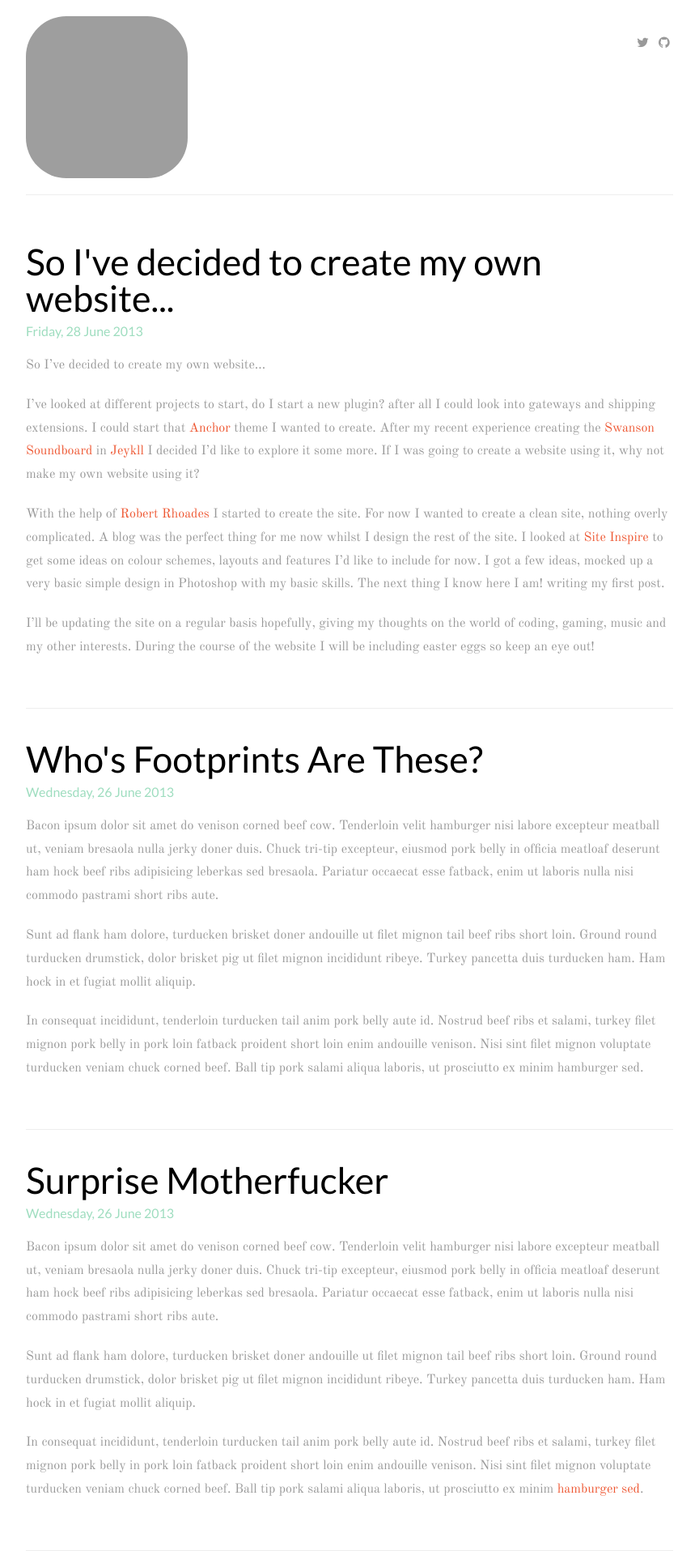
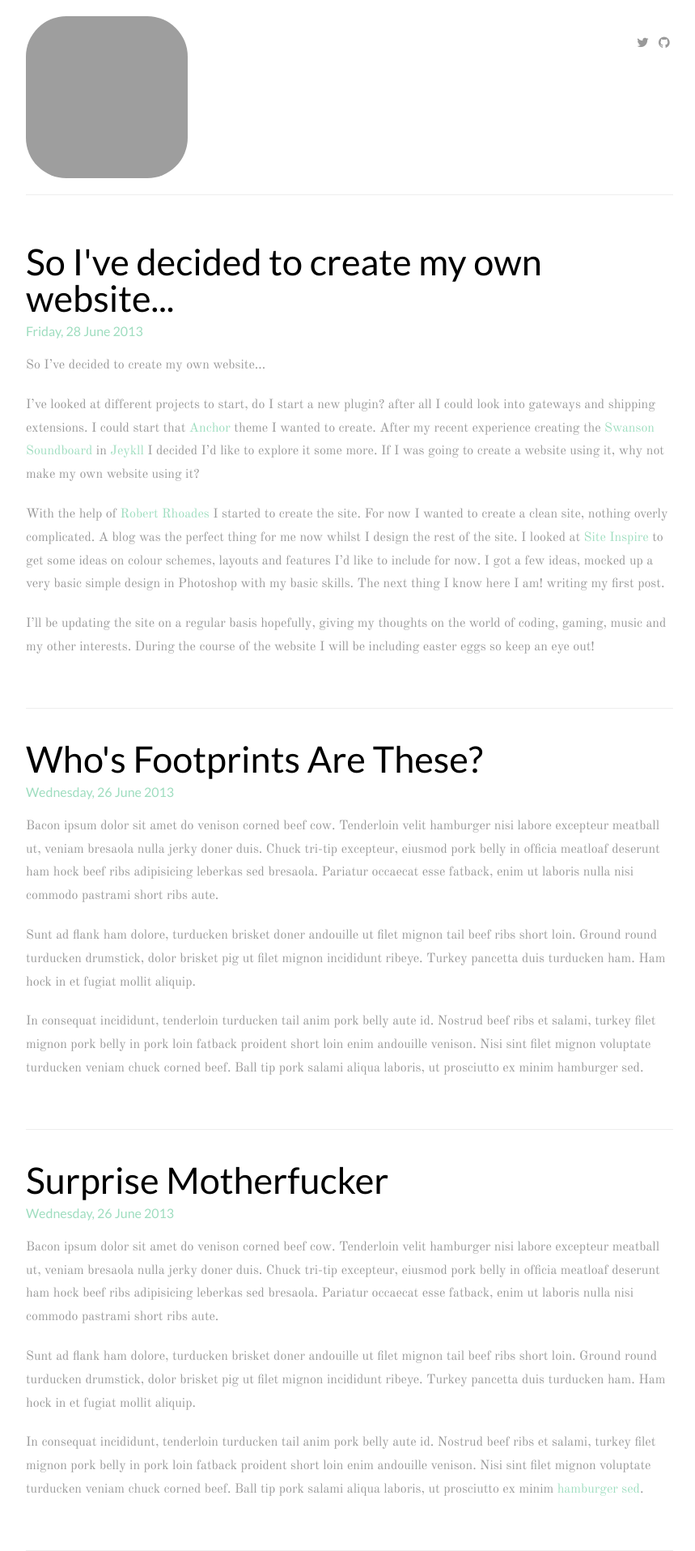
Before and after one commit to MrLuke/mrluke.github.io, a Jekyll site: the page built from index.html, in a window 1280 px wide. Shown: the whole page at 81% size, without its empty margins (208-1067 px from the left). Built offline with Jekyll 4.4.1, drawn with Linux system fonts in a browser that asks for light colours; grey boxes are pictures that could not be loaded.

Commit message:
Update style.css

```diff
--- a/css/style.css
+++ b/css/style.css
@@ -22,7 +22,7 @@ p{
 }
 
 a{
-	color: #ee5732;
+	color: #9eddbf;
 	text-decoration: none;
 }
 
```
